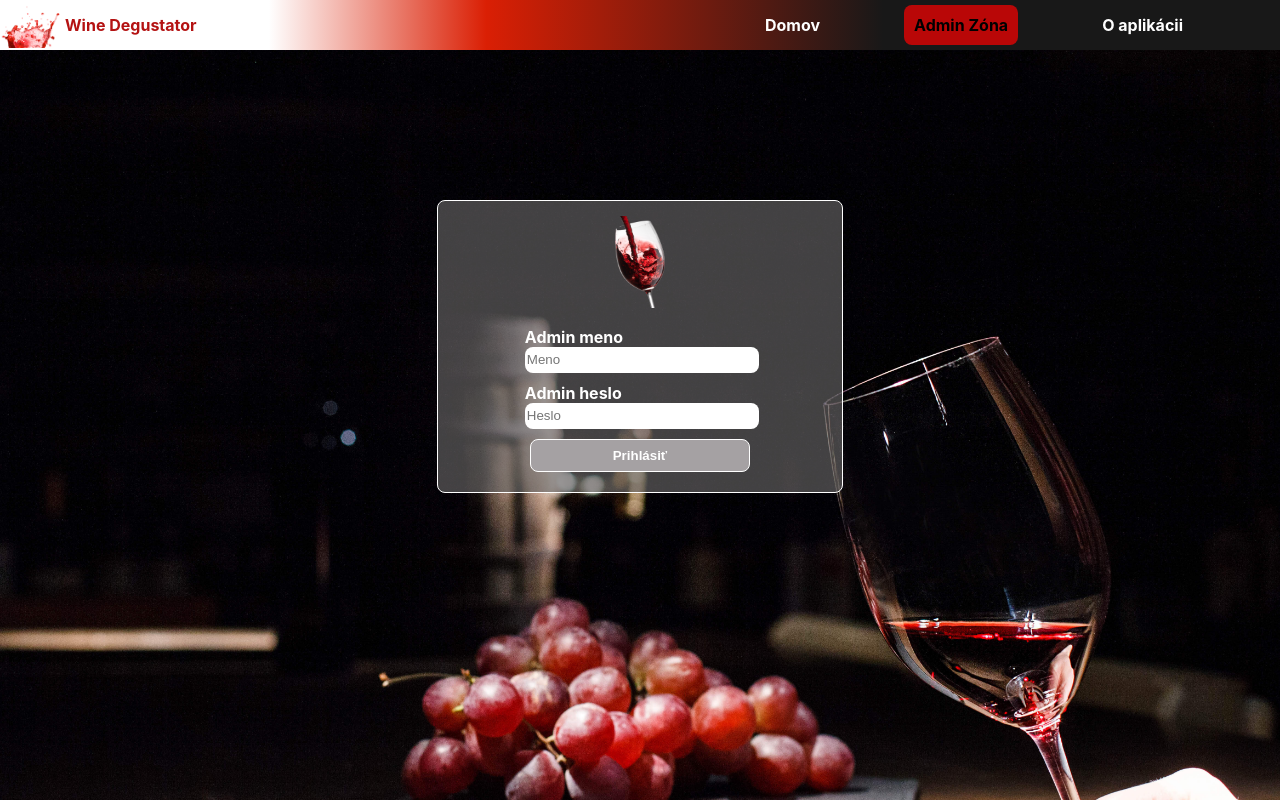
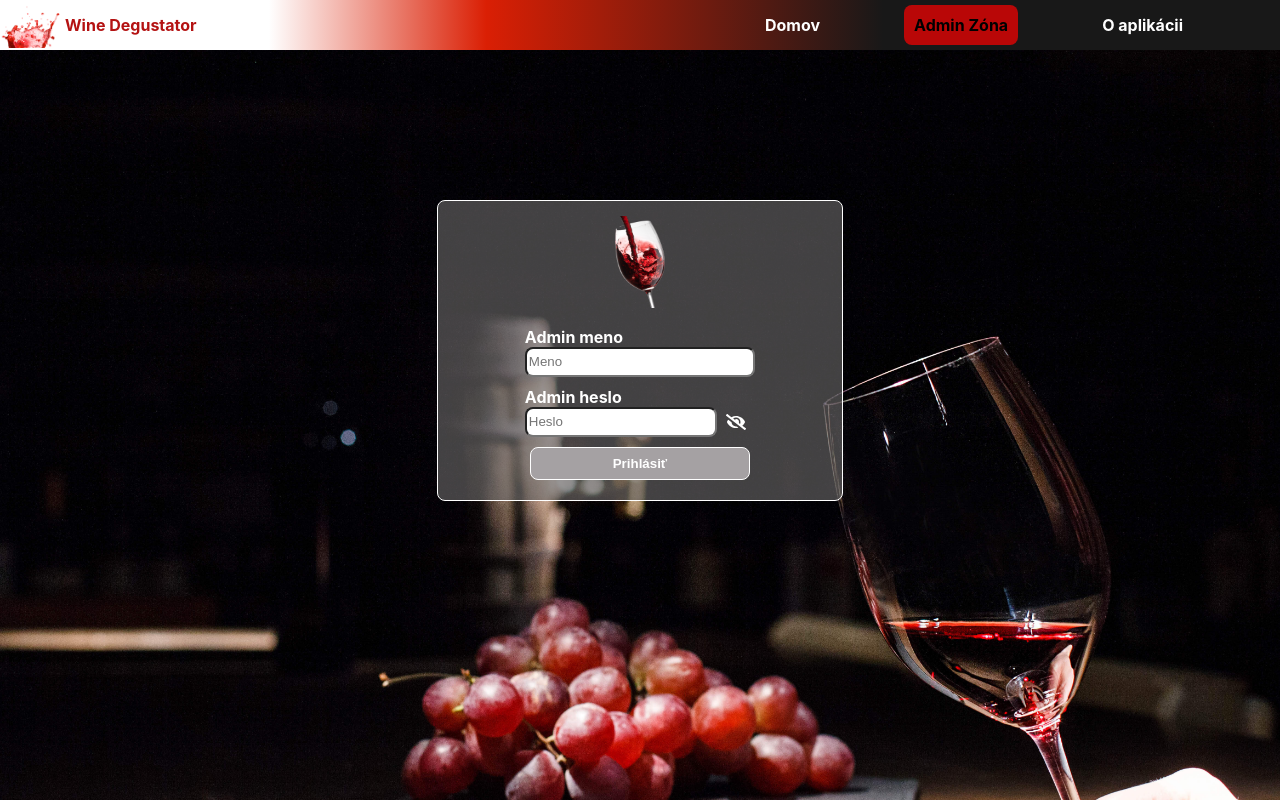
Before and after one commit to MartinNevlaha/Wine, a React (Create React App) app in the folder client/: page /adminzone in a window 1280 px wide. Built offline with nearby package versions, Linux system fonts and the light colour scheme.

Commit message:
add show and hide password function

```diff
--- a/client/src/components/Login/AdminLogin/AdminLogin.jsx
+++ b/client/src/components/Login/AdminLogin/AdminLogin.jsx
@@ -18,12 +18,13 @@ class AdminLogin extends Component {
             value: '',
             valid: false
         },
-        adminPassword: {
+        password: {
             labelName: 'Admin heslo',
             inputType: 'password',
             placeholder: 'Heslo',
             value: '',
-            valid: false
+            valid: false,
+            isShow: false
         }
     }
     validationInput = (key, value) => {
@@ -47,9 +48,21 @@ class AdminLogin extends Component {
     adminLoginHandler = () => {
         const adminData = {
             name: this.state.adminName.value,
-            password: this.state.adminPassword.value
+            password: this.state.password.value
         }
         this.props.onAdminLogin(adminData);
+    }
+
+    toogleShowPwHandler = () => {
+        const typeInput = !this.state.password.isShow ? 'text' : 'password';
+        this.setState({
+            ...this.state,
+            password: {
+                ...this.state.password,
+                isShow: !this.state.password.isShow,
+                inputType: typeInput
+            }
+        })
     }
 
     render() {
@@ -70,6 +83,8 @@ class AdminLogin extends Component {
                 name={input.labelName}
                 placeholder={input.placeholder}
                 value={input.value}
+                isPwShowed={this.state.password.isShow}
+                tooglePwShow={this.toogleShowPwHandler}
                 change={this.getAdminInputHandler}
             >{input.labelName}</LoginUserInput>
             );
@@ -92,7 +107,7 @@ class AdminLogin extends Component {
                 <Button
                 clicked={this.adminLoginHandler}
                 disabled={!(this.state.adminName.valid &&
-                    this.state.adminPassword.valid)}
+                    this.state.password.valid)}
                 >Prihlásiť</Button>
                 </div>}
             </div>
--- a/client/src/components/Login/DegustatroLogin/DegustatorLogin.jsx
+++ b/client/src/components/Login/DegustatroLogin/DegustatorLogin.jsx
@@ -25,7 +25,8 @@ class DegustatorLogin extends Component {
             inputType: 'password',
             placeholder: 'Heslo degustátora',
             value: '',
-            valid: false
+            valid: false,
+            isShow: false
         }
     }
     validationInput = (key, value) => {
@@ -52,6 +53,18 @@ class DegustatorLogin extends Component {
         }
         this.props.onDeglogin(degData);
     };
+    toogleShowPwHandler = () => {
+        const typeInput = !this.state.password.isShow ? 'text' : 'password';
+        this.setState({
+            ...this.state,
+            password: {
+                ...this.state.password,
+                isShow: !this.state.password.isShow,
+                inputType: typeInput
+            }
+        })
+    }
+
     render() {
         let userInput = [];
         for (let key in this.state) {
@@ -70,6 +83,8 @@ class DegustatorLogin extends Component {
                 name={input.labelName}
                 placeholder={input.placeholder}
                 value={input.value}
+                tooglePwShow={this.toogleShowPwHandler}
+                isPwShowed={this.state.password.isShow}
                 change={this.getDegInputHandler}
             >{input.labelName}</LoginUserInput>
             );
--- a/client/src/components/UserInput/UserInput.jsx
+++ b/client/src/components/UserInput/UserInput.jsx
@@ -1,4 +1,6 @@
 import React, { Component } from 'react';
+import { FontAwesomeIcon } from '@fortawesome/react-fontawesome';
+import { faEyeSlash, faEye } from '@fortawesome/free-solid-svg-icons';
 
 import classes from './UserInput.module.css';
 
@@ -6,13 +8,21 @@ class UserInput extends Component {
 
     render () {
         let inputType = (
+            <div className={classes.InputContainer}>
                 <input
                 className={classes.UserInput}
                 type={this.props.inputType}
                 placeholder={this.props.placeholder}
                 onChange={(e) => this.props.change(e, this.props.id)}
-            value={this.props.value}
+                value={this.props.value || ''}
                 />
+                {this.props.id === 'password' &&
+                <FontAwesomeIcon
+                className={classes.Icon}
+                cursor="pointer"
+                onClick={this.props.tooglePwShow}
+                icon={this.props.isPwShowed ? faEye : faEyeSlash}/>}
+            </div>
         );
         if (this.props.inputType === "select") {
             let options = this.props.options;
--- a/client/src/components/UserInput/UserInput.module.css
+++ b/client/src/components/UserInput/UserInput.module.css
@@ -7,5 +7,16 @@
     width: 100%;
     height: 1.5rem;
     border-radius: 0.5rem;
-    border: none;
 }
+.InputContainer {
+    display: flex;
+    align-items: center;
+}
+.Icon {
+    margin: 0 5px;
+    padding: 4px;
+}
+.Icon:hover {
+    background-color: gray;
+    border-radius: 8px;
+}
```
Also changed, not shown: 1 other file (tests, documents, lock files or other folders). Lines whose indentation alone changed are shown as unchanged.
